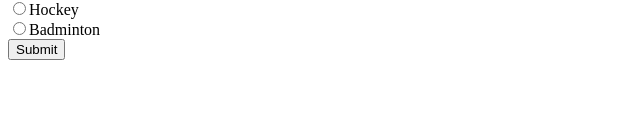
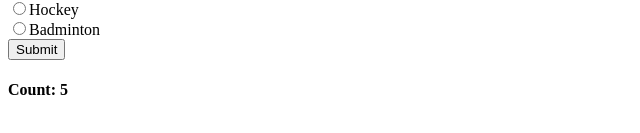
Before and after one commit to FatimahHaruna/REACT, a React (Vite) app: page / in a window 1280 px wide. Shown: the part 443-576 px from the top of the page, without its empty margins (0-640 px from the left). Built offline with nearby package versions, Linux system fonts and the light colour scheme.

Commit message:
Add Timer and FavoriteColor components with useEffect and useState hooks

```diff
--- a/src/main.jsx
+++ b/src/main.jsx
@@ -2,8 +2,9 @@ import { createRoot } from "react-dom/client"
 import Hello from "./App"
 import Name from "./jsxbasics"
 import Sport from "./Radio"
-import FavoriteColor from "./Hooks"
+import FavoriteColor from "./useState-hooks"
 import SuspenseList from "./suspense"
+import Timer from "./useEffect-hooks"
 
 const root = createRoot(document.getElementById("root"))
 
@@ -14,5 +15,6 @@ root.render(
     <SuspenseList />
     <FavoriteColor />
     <Sport />
+    <Timer />
   </>
 )
--- /dev/null
+++ b/src/useEffect-hooks.jsx
@@ -0,0 +1,22 @@
+import { useState, useEffect } from "react"
+//useEffect is a hook that allows you to perform side effects in your components.
+// It takes two arguments: a function that contains the side effect code,
+// and an array of dependencies that determine when the effect should run.
+//useEffect(<function>, <dependencies>) - second variable is optional.
+// If the array is empty, the effect will only run once, after the initial render.
+// If the array contains variables, the effect will run whenever those variables change.
+
+function Timer() {
+    const [count, setCount] = useState(0)
+    useEffect(() => {
+        setTimeout(() => {
+            setCount((count) => count + 1)
+        }, 1000);
+    })
+
+    return (
+        <h4>Count: {count}</h4>
+    )
+}
+
+export default Timer
```
Also changed, not shown: src/useState-hooks.jsx (line endings or trailing spaces).
